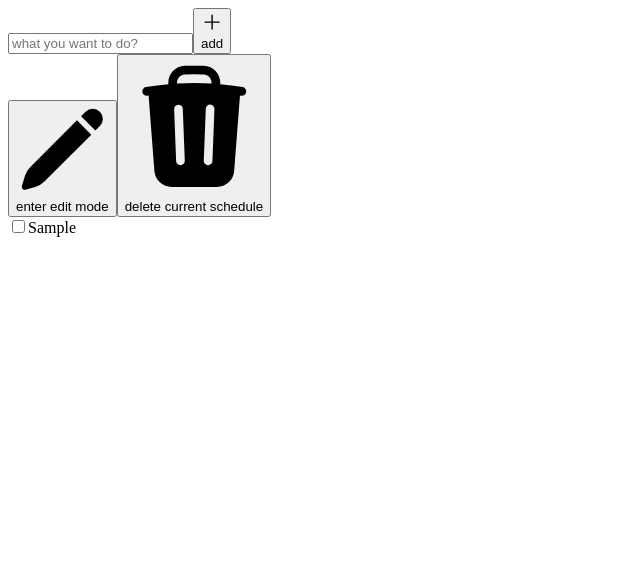
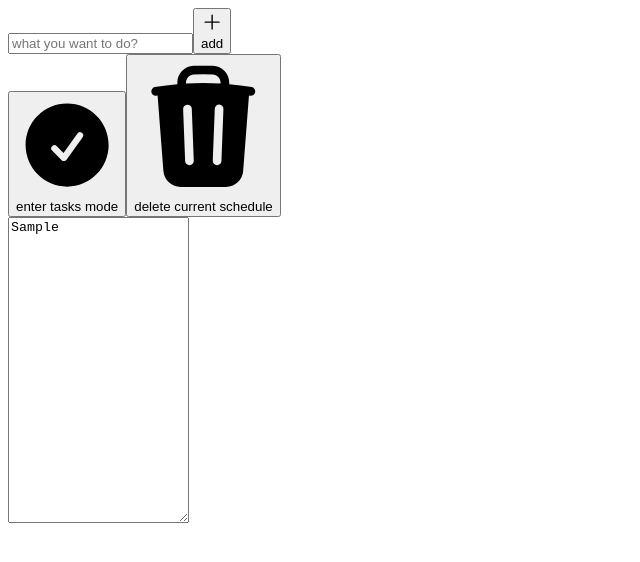
Before and after one commit to sinskiy/strou, a Next.js app: page / in a window 1280 px wide. Both pictures are taken after typing "Sample" into the empty fields and a click on the button "add". Shown: the top 562 px of the page, without its empty margins (0-640 px from the left). Built offline with nearby package versions, Linux system fonts and the light colour scheme.

Commit message:
improve experience on first enter

```diff
--- a/app/page.tsx
+++ b/app/page.tsx
@@ -3,18 +3,22 @@
 import Add from "@/components/icons/addIcon";
 import DeleteIcon from "@/components/icons/deleteIcon";
 import EditIcon from "@/components/icons/editIcon";
+import TaskIcon from "@/components/icons/taskIcon";
 import Button from "@/components/ui/button";
 import { useState } from "react";
 
-type Modes = "edit" | "view";
+type Modes = "edit" | "tasks";
 
 export default function Home() {
   const [newTask, setNewTask] = useState("");
-  const [mode, setMode] = useState<Modes>("view");
+
   const [schedule, setSchedule] = useState("");
 
+  const initialMode = schedule ? "tasks" : "edit";
+  const [mode, setMode] = useState<Modes>(initialMode);
+
   const scheduleList =
-    mode === "view"
+    mode === "tasks"
       ? schedule.split("\n").map((task) => {
           if (!task.length) return "";
           return (
@@ -50,21 +54,25 @@ export default function Home() {
           add
         </Button>
       </form>
+      {schedule && (
         <div className="w-full flex gap-2">
           <Button
-          onClick={() => (mode === "view" ? setMode("edit") : setMode("view"))}
+            onClick={() =>
+              mode === "tasks" ? setMode("edit") : setMode("tasks")
+            }
             variant="outlined"
             colors="primary-container"
             className="p-4"
           >
-          <EditIcon />
-          {`enter ${mode === "view" ? "edit" : "task"} mode`}
+            {mode === "tasks" ? <EditIcon /> : <TaskIcon />}
+            {`enter ${mode === "tasks" ? "edit" : "tasks"} mode`}
           </Button>
           <Button variant="text" colors="background" className="p-4">
             <DeleteIcon />
             delete current schedule
           </Button>
         </div>
+      )}
       <div className="w-full">
         {mode === "edit" ? (
           <textarea
@@ -76,7 +84,7 @@ export default function Home() {
             id="schedule"
             className="resize-none w-full"
           >
-            hello
+            {schedule}
           </textarea>
         ) : (
           <div className="flex flex-col gap-2">{scheduleList}</div>
--- /dev/null
+++ b/components/icons/taskIcon.tsx
@@ -0,0 +1,16 @@
+export default function TaskIcon() {
+  return (
+    <svg
+      xmlns="http://www.w3.org/2000/svg"
+      viewBox="0 0 24 24"
+      fill="currentColor"
+      className="w-6 h-6"
+    >
+      <path
+        fillRule="evenodd"
+        d="M2.25 12c0-5.385 4.365-9.75 9.75-9.75s9.75 4.365 9.75 9.75-4.365 9.75-9.75 9.75S2.25 17.385 2.25 12Zm13.36-1.814a.75.75 0 1 0-1.22-.872l-3.236 4.53L9.53 12.22a.75.75 0 0 0-1.06 1.06l2.25 2.25a.75.75 0 0 0 1.14-.094l3.75-5.25Z"
+        clipRule="evenodd"
+      />
+    </svg>
+  );
+}
```
Lines whose indentation alone changed are shown as unchanged.
